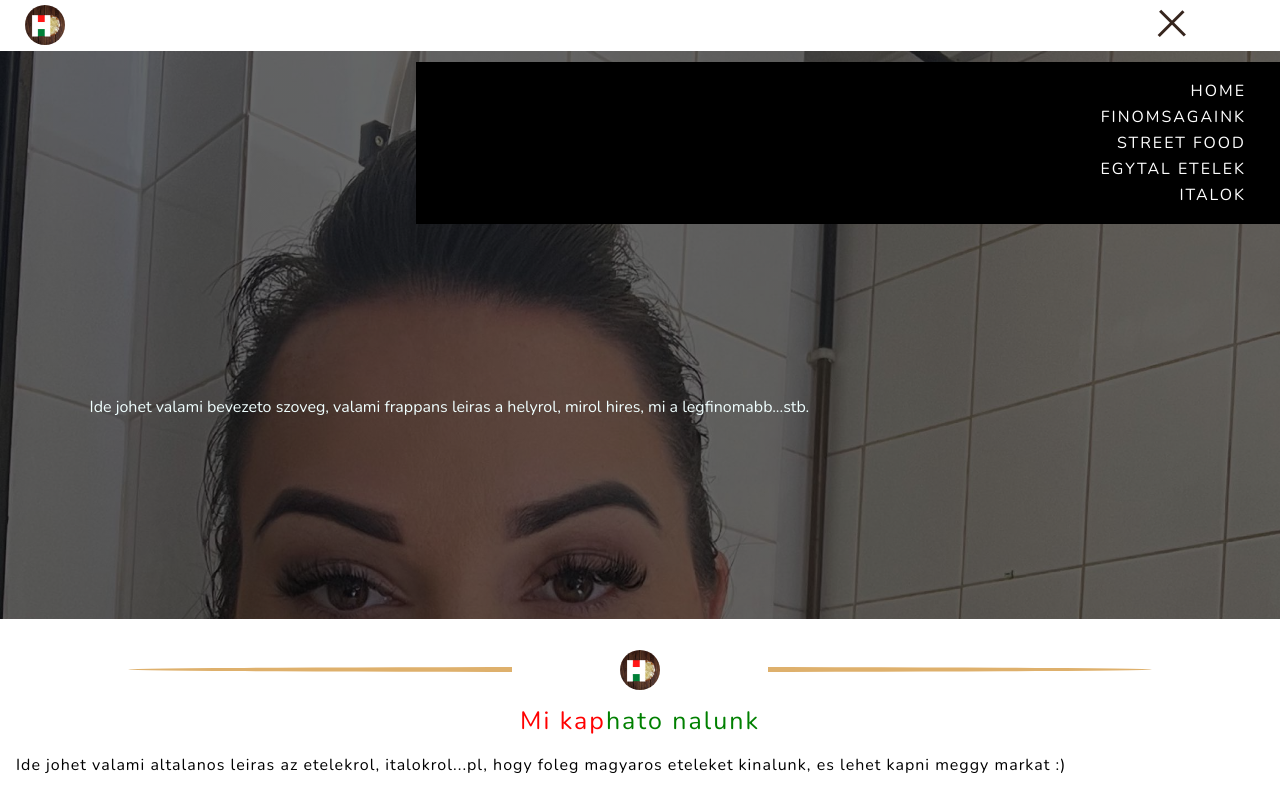
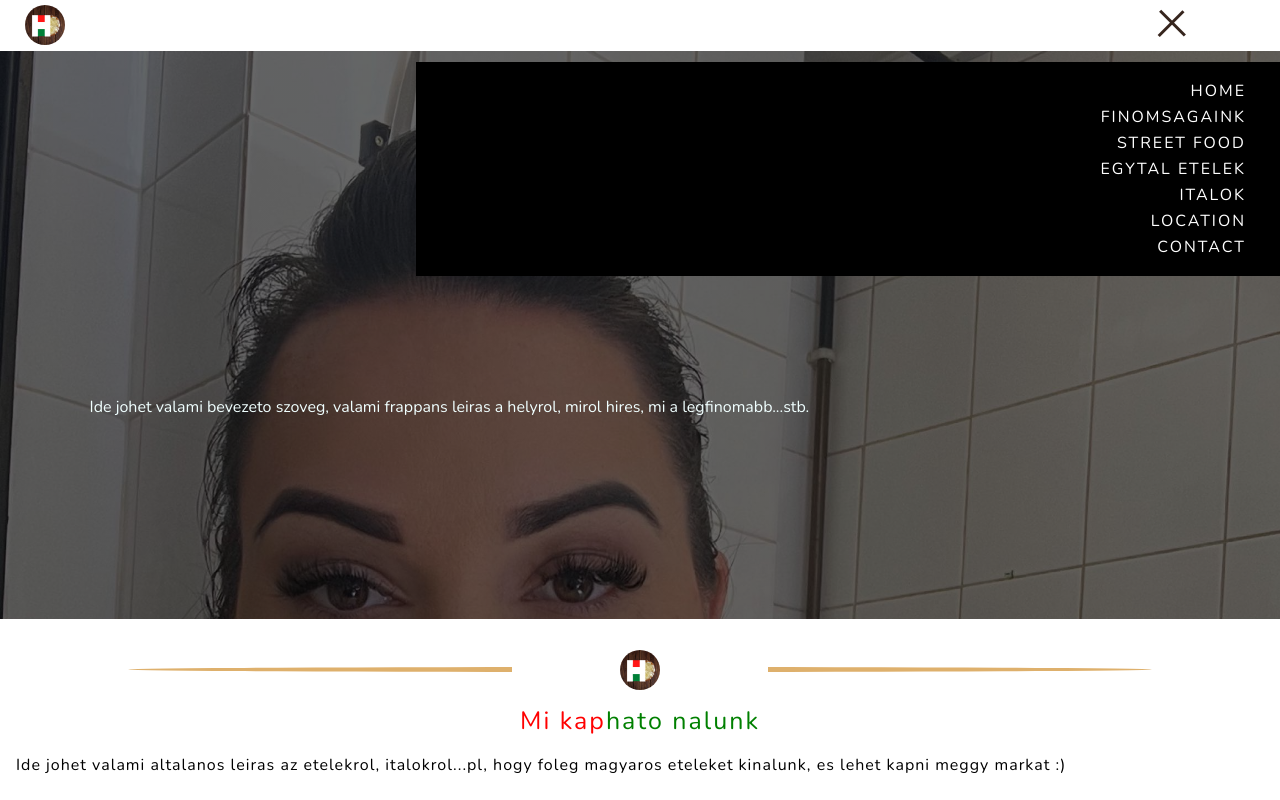
Before and after one commit to azotamiota/hungarian-langos, a React (Create React App) app: page / in a window 1280 px wide. Both pictures are taken after a click on the element 1217 px from the left and 28 px from the top of the page. Shown: the top 800 px of the page. Built offline with nearby package versions, Linux system fonts and the light colour scheme.

Commit message:
update content with new components

```diff
--- a/src/components/Navbar.jsx
+++ b/src/components/Navbar.jsx
@@ -41,6 +41,8 @@ export default function Navbar() {
             <li><a href="#street-food">Street Food</a></li>
             <li><a href="#bowls">Egytal etelek</a></li>
             <li><a href="#drinks">Italok</a></li>
+            <li><a href="#location">Location</a></li>
+            <li><a href="#footer-icons">Contact</a></li>
             {/* <li><a href="#products">Products</a></li> */}
         </ul>
     </div>
```
